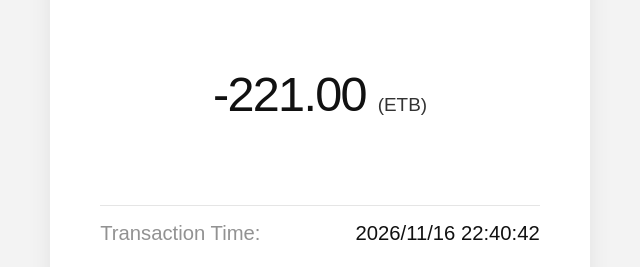
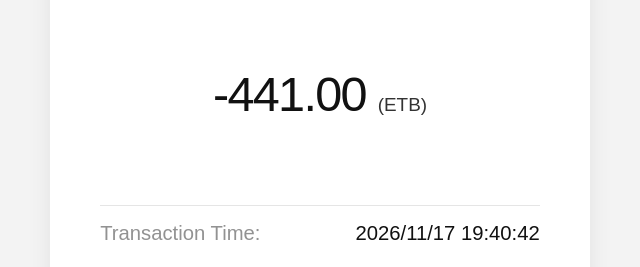
Before and after one commit to Cyber-boy9/Telebirr, a plain HTML site: page index.html in a window 1280 px wide. Shown: the part 346-613 px from the top of the page, 320-960 px from the left. Drawn offline with Linux system fonts and the light colour scheme.

Commit message:
Update transaction amount and time in index.html

```diff
--- a/index.html
+++ b/index.html
@@ -1016,14 +1016,14 @@
       <div class="success-label">Successful</div>
 
       <div class="amount">
-        <strong>-221.00</strong>
+        <strong>-441.00</strong>
         <span>(ETB)</span>
       </div>
 
       <section class="transaction-details" aria-label="Transaction details">
         <div class="transaction-row">
           <span class="transaction-label">Transaction Time:</span>
-          <span class="transaction-value">2026/11/16 22:40:42</span>
+          <span class="transaction-value">2026/11/17 19:40:42</span>
         </div>
         <div class="transaction-row">
           <span class="transaction-label">Transaction Type:</span>
```
